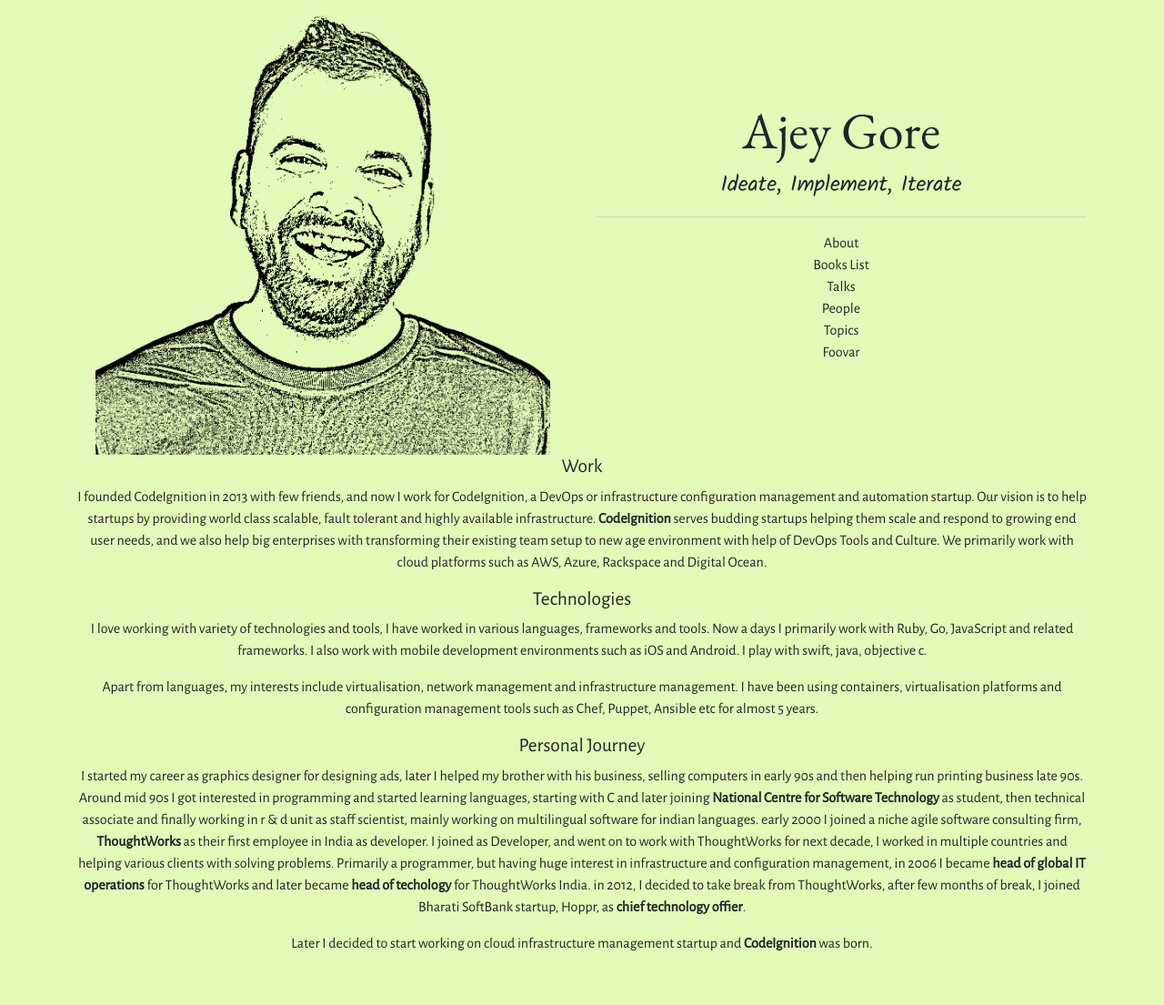
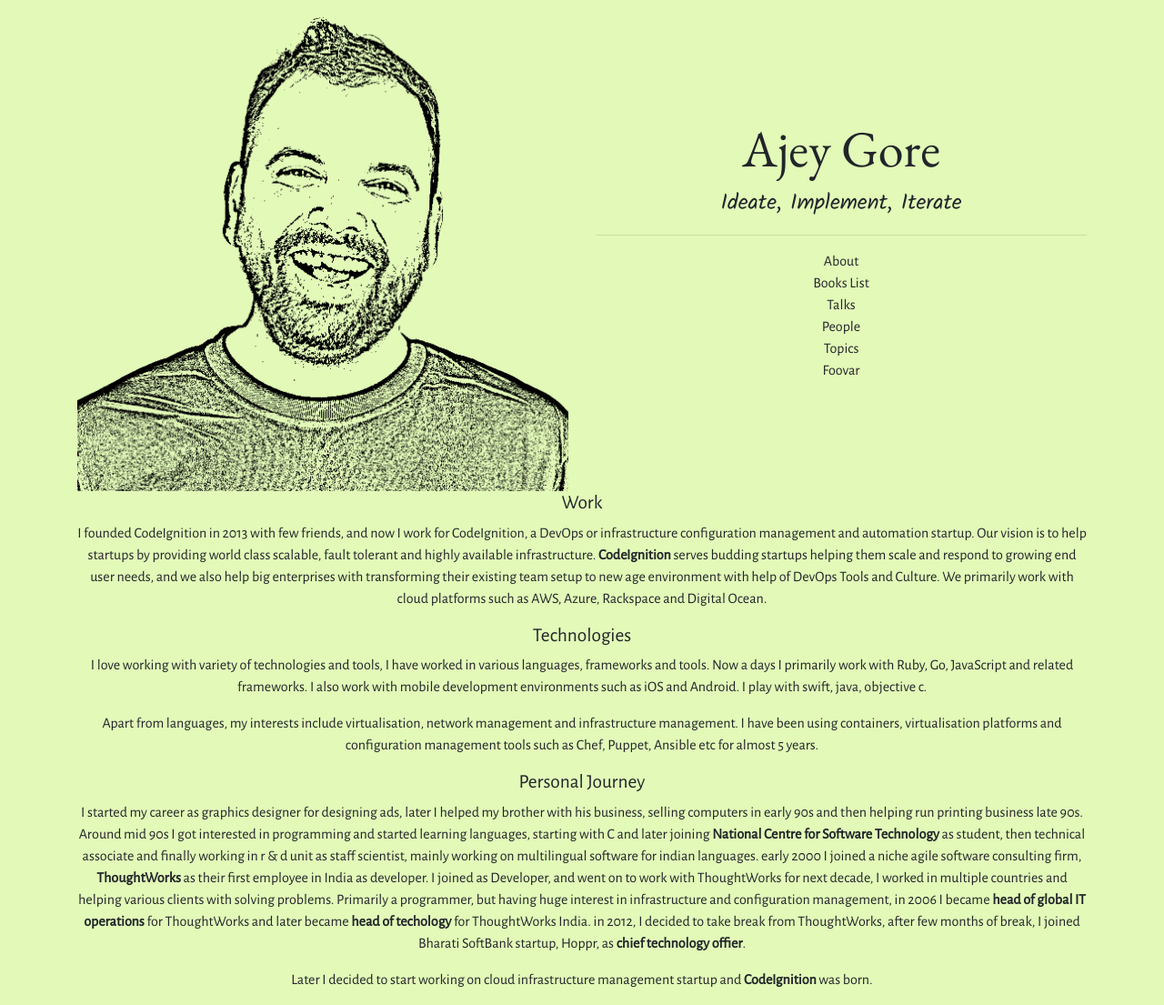
Before and after one commit to ajeygore/ajeygore.github.com, a Jekyll site: the page built from index.md, in a window 1280 px wide. Shown: the whole page at 91% size. Built offline with Jekyll 4.4.1, drawn with Linux system fonts in a browser that asks for light colours; our own code applies the rules of GitHub Pages for plain Markdown files; before the commit the page ends 1065 px from its top, so only the background shows below that.

Commit message:
[ajey] updated Image

```diff
--- a/_layouts/site.html
+++ b/_layouts/site.html
@@ -28,7 +28,7 @@
   <div class="container">
     <div class="row align-items-center text-center">
       <div class="col">
-        <img src="{{ page.leadingpath }}assets/images/ajey_trsp.png" width="500px">
+        <img class="img-fluid" src="{{ page.leadingpath }}assets/images/ajey_trsp.png" width="100%">
       </div>
       <div class="col div-center align-middle">
         <div class="row">
```
Also changed, not shown: 1 other file.
